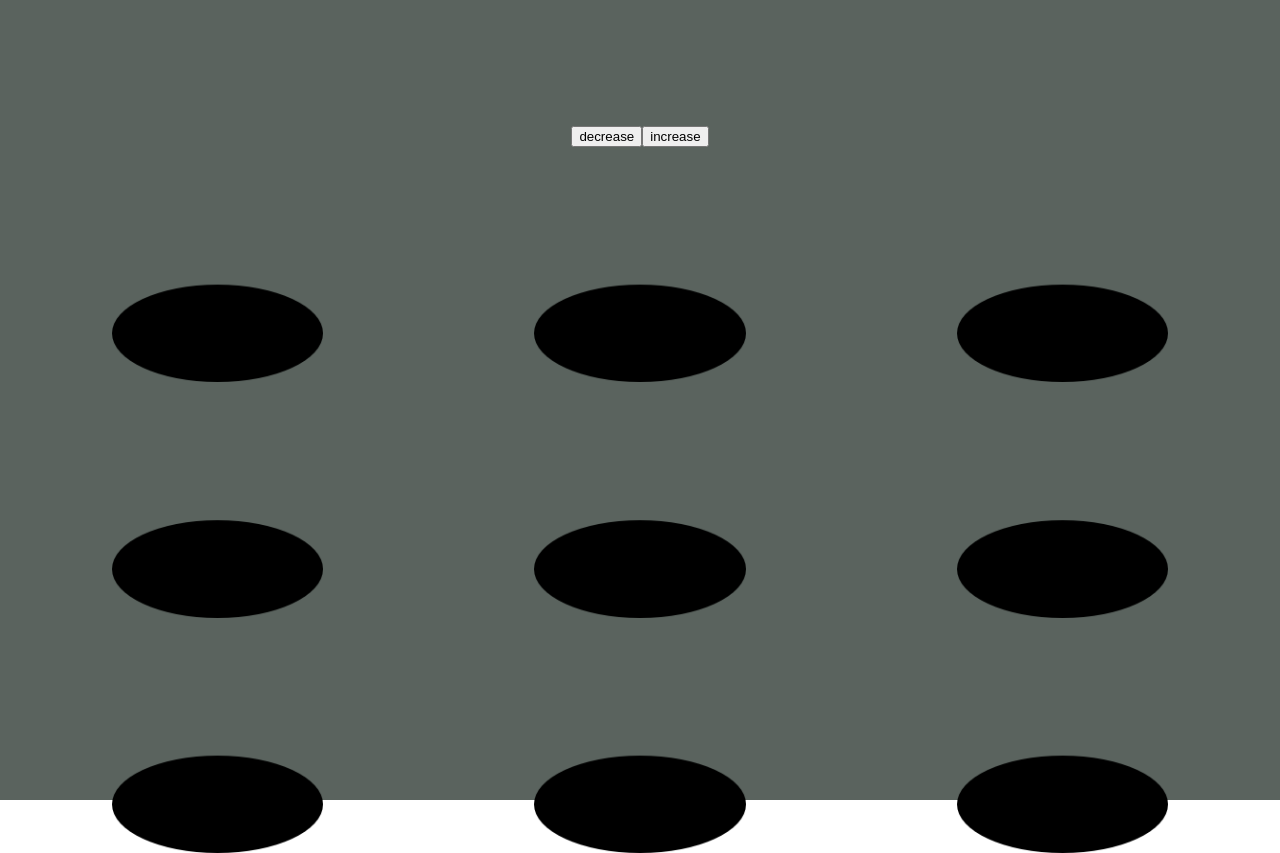
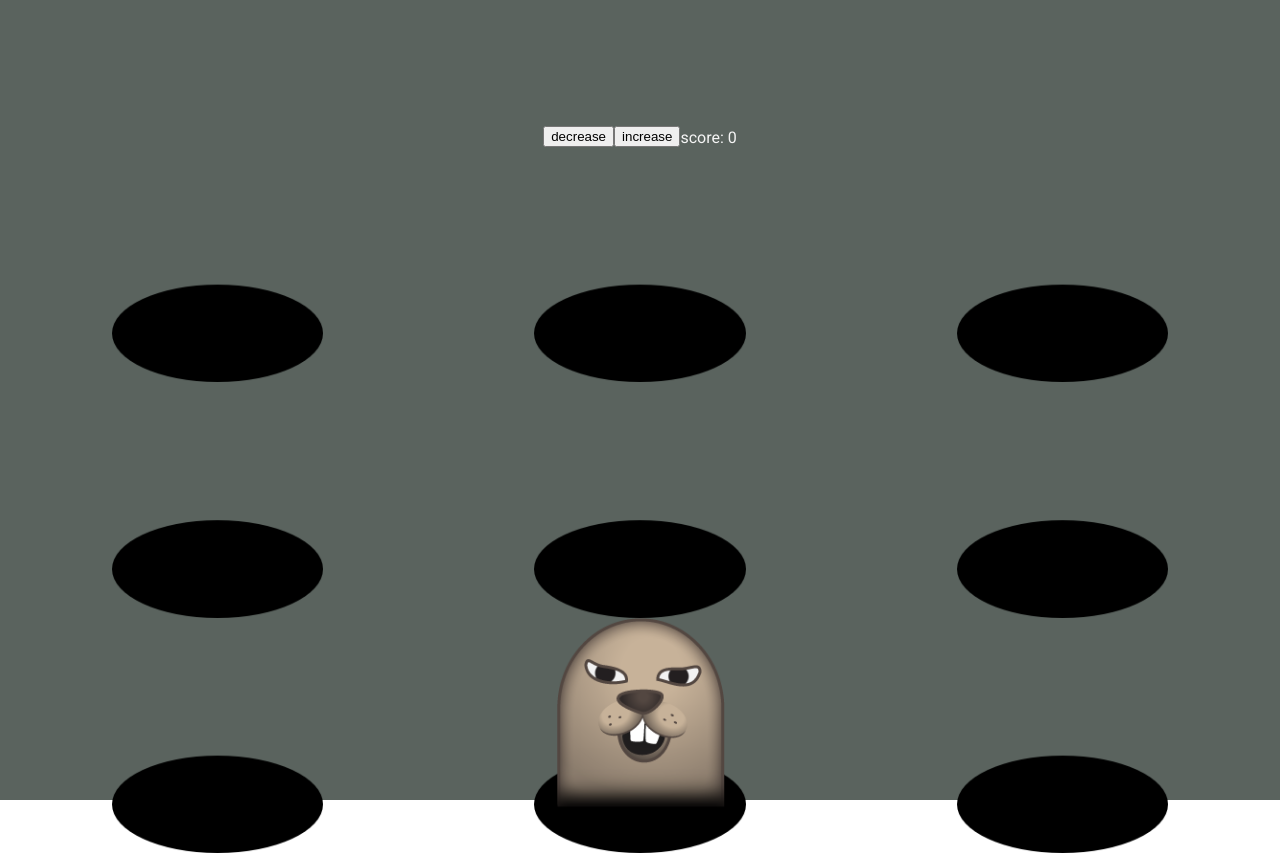
Before and after one commit to ebarbosa27/whack-a-mole, a React (Vite) app: page / in a window 1280 px wide. Both pictures are taken after a click on the button "Start Game". Built offline with nearby package versions, Linux system fonts and the light colour scheme.

Commit message:
developed the game to have the mole appear in random hole and increase score while updating mole location right after

```diff
--- a/src/game/GameBoard.jsx
+++ b/src/game/GameBoard.jsx
@@ -1,16 +1,39 @@
-import { useContext } from "react";
+import { useContext, useState } from "react";
 import { GameContext } from "./GameContext";
 
 export default function GameBoard() {
   const game = useContext(GameContext);
   const size = game.gameSize;
+  const [moleLocation, setMoleLocation] = useState(randomMoleLocation());
+
+  const gameMap = [...Array(size ** 2)];
+
+  function randomMoleLocation() {
+    return Math.floor(Math.random() * size ** 2);
+  }
+
+  function checkForMole(isMole) {
+    if (isMole) {
+      game.increaseScore();
+      setMoleLocation(randomMoleLocation());
+    }
+  }
+
   return (
     <div className="gameBoard">
-      {[...Array(size ** 2)].map((_, idx) => {
-        const flexBasisVal = `${Math.round((1 / size) * 100)}%`;
+      {gameMap.map((_, idx) => {
+        let holeSrc = "hole.png";
+        if (idx === moleLocation) {
+          holeSrc = "mole.png";
+        }
         return (
-          <div key={idx} className="holeItem" style={{ flexBasis: flexBasisVal }}>
-            <img src="hole.png" />
+          <div
+            key={idx}
+            className="holeItem"
+            style={{ flexBasis: `${Math.round((1 / size) * 100)}%` }}
+            onClick={() => checkForMole(idx === moleLocation)}
+          >
+            <img src={holeSrc} />
           </div>
         );
       })}
--- a/src/game/GameContext.jsx
+++ b/src/game/GameContext.jsx
@@ -7,17 +7,15 @@ export default function GameProvider({ children }) {
   const [gameSize, setGameSize] = useState(3);
 
   function increaseScore() {
-    setGameScore((prev) => prev++);
+    setGameScore((prev) => ++prev);
   }
 
   function increaseGameSize() {
-    setGameSize((prev) => prev + 1);
-    console.log(gameSize);
+    setGameSize((prev) => ++prev);
   }
 
   function decreaseGameSize() {
-    setGameSize((prev) => prev - 1);
-    console.log(gameSize);
+    setGameSize((prev) => --prev);
   }
 
   return (
--- a/src/game/GameOptions.jsx
+++ b/src/game/GameOptions.jsx
@@ -1,4 +1,4 @@
-import { useContext } from "react";
+import { useContext, useState } from "react";
 import { GameContext } from "./GameContext";
 
 export default function GameOptions() {
@@ -8,6 +8,7 @@ export default function GameOptions() {
     <div className="gameOptions">
       <button onClick={() => game.decreaseGameSize()}>decrease </button>
       <button onClick={() => game.increaseGameSize()}>increase</button>
+      <div>score: {game.gameScore}</div>
     </div>
   );
 }
```
